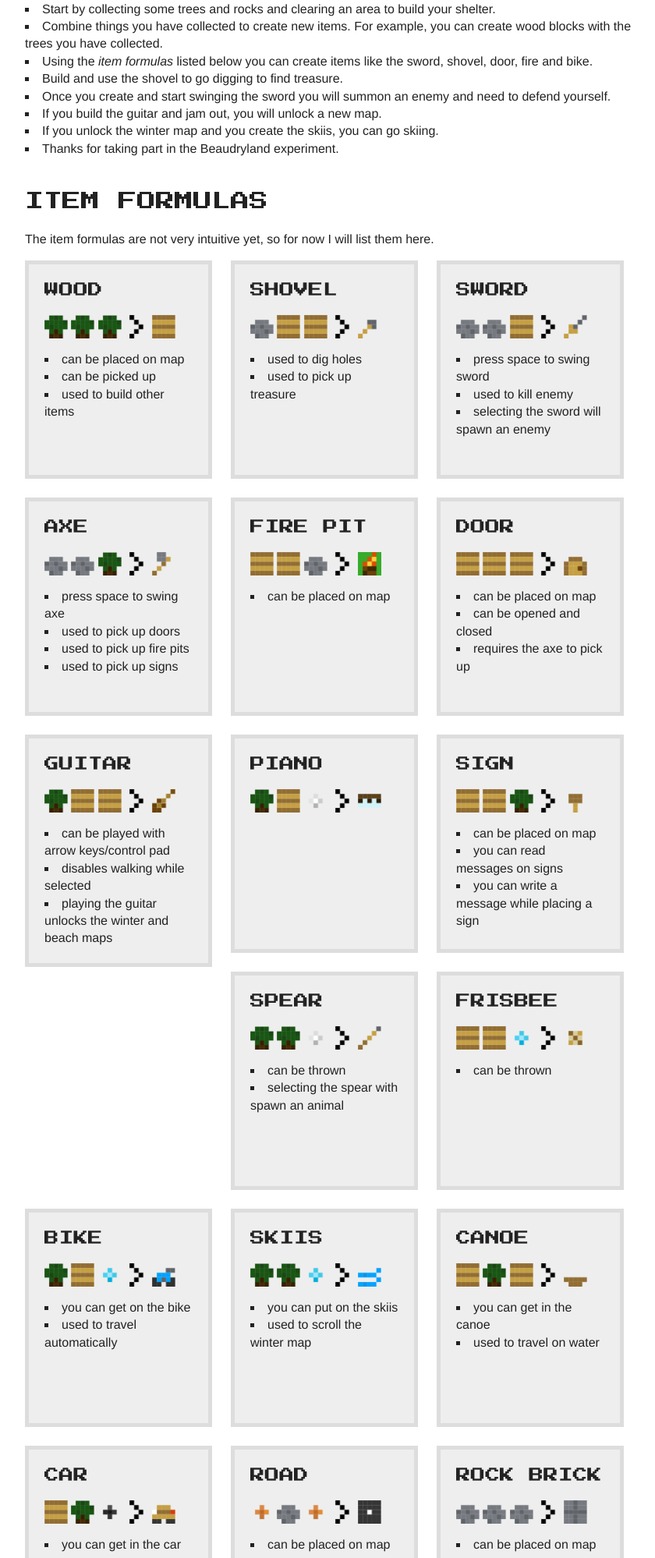
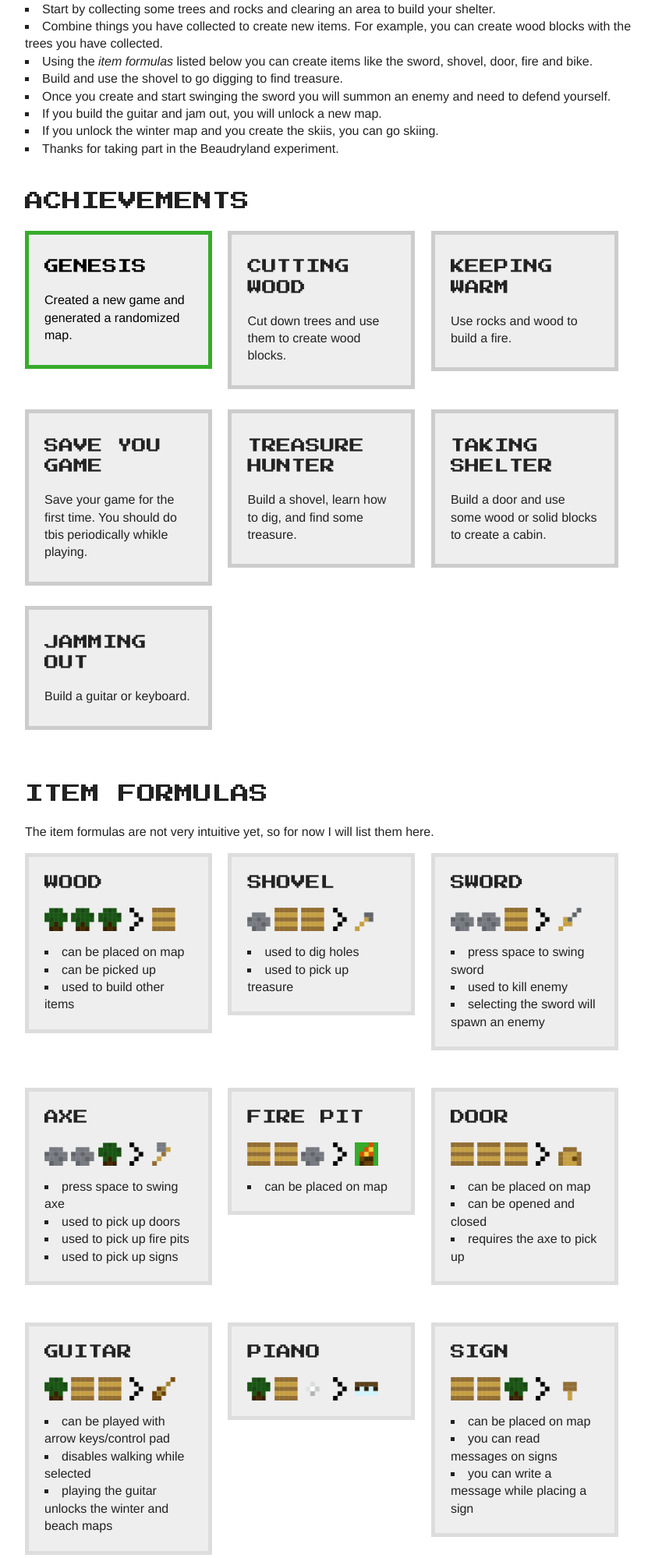
Before and after one commit to mattbeaudry/beaudryland, a PHP site: the page made by beaudryland.php in a window 1280 px wide. Shown: the part 1119-3117 px from the top of the page at 78% size, without its empty margins (208-1048 px from the left). Run offline with PHP 8.4, Linux system fonts and the light colour scheme; a user stored in the database is signed in; data comes from the database, SQL or seed files in the repository; data that the repository does not hold is empty; style sheets or scripts are compiled from the project's sources.

Commit message:
achievements and item formulas grid fix

```diff
--- a/beaudryland.php
+++ b/beaudryland.php
@@ -211,6 +211,54 @@ if (!(isset($_SESSION['username']) && $_SESSION['username'] != '')) {
 					<li>If you build the guitar and jam out, you will unlock a new map.</li>
 					<li>If you unlock the winter map and you create the skiis, you can go skiing.</li>
 					<li>Thanks for taking part in the Beaudryland experiment.</li>
+		        </ul>
+
+		    </section>
+
+		    <section>
+
+		    	<a id="achievements"></a>
+
+		        <h2>Achievements</h2>
+
+		        <ul class="item-achievements clearfix">
+		        	<li data-achievementid="1" class="achievement-cuttingwood status-completed">
+		        		<!--<img src="img/icon-check-grey.png">-->
+		        		<h3>Genesis</h3>
+		        		<p>Created a new game and generated a randomized map.</p>
+		        	</li>
+		        	<li data-achievementid="3" class="achievement-cuttingwood">
+		        		<!--<img src="img/icon-check-grey.png">-->
+		        		<h3>Cutting Wood</h3>
+		        		<p>Cut down trees and use them to create wood blocks.</p>
+		        	</li>
+		        	<li data-achievementid="2" class="achievement-keepingwarm">
+		        		<h3>Keeping Warm</h3>
+		        		<p>Use rocks and wood to build a fire.</p>
+		        	</li>
+		        	<li data-achievementid="2" class="achievement-cuttingwood">
+		        		<!--<img src="img/icon-check-grey.png">-->
+		        		<h3>Save you Game</h3>
+		        		<p>Save your game for the first time. You should do tbis periodically whikle playing.</p>
+		        	</li>
+		        	<li data-achievementid="4" class="achievement-treasurehunter">
+		        		<h3>Treasure Hunter</h3>
+		        		<p>Build a shovel, learn how to dig, and find some treasure.</p>
+		        	</li>
+		        	<li data-achievementid="3" class="achievement-takingshelter">
+		        		<h3>Taking Shelter</h3>
+		        		<p>Build a door and use some wood or solid blocks to create a cabin.</p>
+		        	</li>
+		        	<li data-achievementid="5" class="achievement-jammingout">
+		        		<h3>Jamming Out</h3>
+		        		<p>Build a guitar or keyboard.</p>
+		        	</li>
+		        	<!--
+		        	<li>
+		        		<h3></h3>
+		        		<p></p>
+		        	</li>
+		        	-->
 		        </ul>
 
 		    </section>
--- a/css/main.css
+++ b/css/main.css
@@ -376,10 +376,14 @@ hr:before {
   padding: 20px;
   list-style: none;
   width: 30%;
-  margin-right: 3%;
-  margin-bottom: 3%;
-  float: left;
-  min-height: 280px;
+  margin-right: 2%;
+  margin-bottom: 6%;
+  /* float: left; */
+
+  /* min-height: 280px; */
+
+  display: inline-block;
+  vertical-align: top;
 }
 .item-formulas h3 {
   margin-top: 0;
@@ -422,10 +426,12 @@ hr:before {
 .item-achievements li {
   background-color: #eee;
   padding: 10px 20px;
-  margin: 0 3.33333333% 3.33333333% 0;
+  margin: 0 2% 3.33333333% 0;
   width: 30%;
-  float: left;
-  color: #bbb;
+  /* float: left; */
+
+  display: inline-block;
+  vertical-align: top;
   border: solid 5px #ccc;
 }
 .item-achievements .status-completed {
--- a/css/main.less
+++ b/css/main.less
@@ -399,10 +399,12 @@ hr:before {
 	padding: 20px;
 	list-style: none;
 	width: 30%;
-	margin-right: 3%;
-	margin-bottom: 3%;
-	float: left;
-	min-height: 280px;
+	margin-right: 2%;
+	margin-bottom: 6%;
+	/* float: left; */
+	/* min-height: 280px; */
+	display: inline-block;
+	vertical-align: top;
 }
 .item-formulas h3 {
 	margin-top:0;
@@ -447,11 +449,12 @@ hr:before {
 	li {
 		background-color: #eee;
 		padding: 10px 20px;
-		margin: 0 3.33333333% 3.33333333% 0;
+		margin: 0 2% 3.33333333% 0;
 		width: 30%;
-		float: left;
-		color:#bbb;
-		border:solid 5px #ccc;
+		/* float: left; */
+		display: inline-block;
+		vertical-align: top;
+		border: solid 5px #ccc;
 	}
 	.status-completed {
 		color:#000;
```
